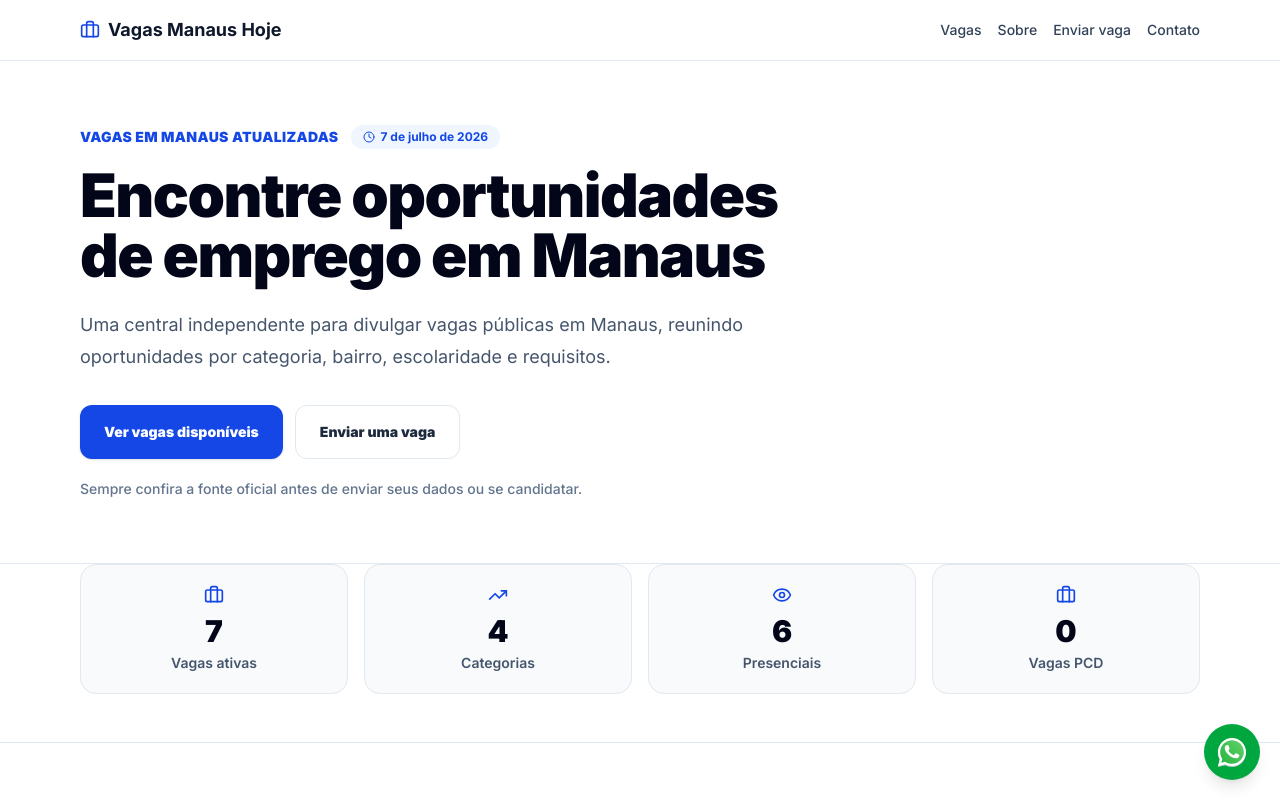
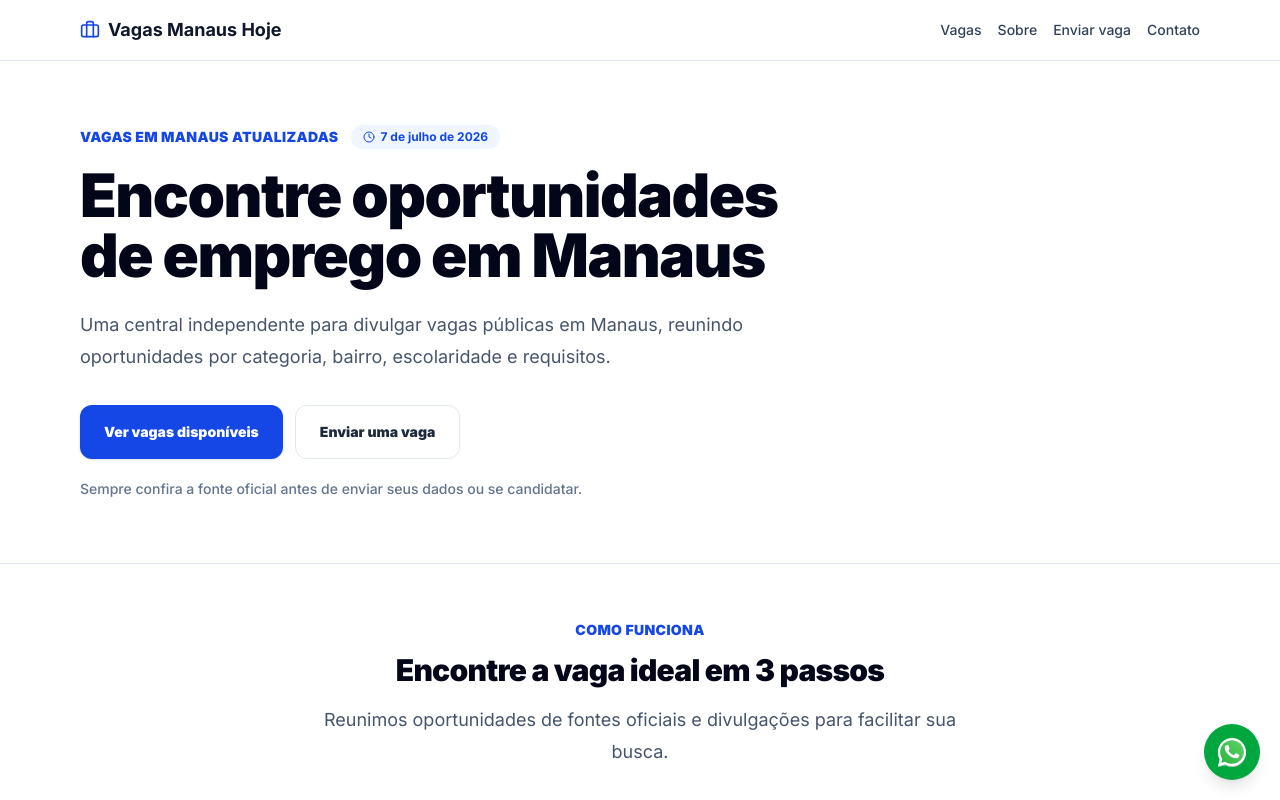
Before and after one commit to JonathanSisnando/VagasEmprego, a Next.js app: page / in a window 1280 px wide. Shown: the top 800 px of the page. Built offline with nearby package versions, Linux system fonts and the light colour scheme; no server answers.

Commit message:
Remove stats banner (vagas ativas/categorias/etc) da home
Destaque principal agora são as vagas do Sine Manaus

```diff
--- a/app/page.tsx
+++ b/app/page.tsx
@@ -1,5 +1,5 @@
 import Link from "next/link";
-import { Briefcase, Search, Eye, Send, Clock, TrendingUp } from "lucide-react";
+import { Search, Eye, Send, Clock } from "lucide-react";
 import { vagas } from "../data/vagas";
 import { VagaCard } from "../components/VagaCard";
 import { CurriculoCta } from "../components/CurriculoCta";
@@ -10,29 +10,12 @@ import { Testimonials } from "../components/Testimonials";
 export default function HomePage() {
   const ultimasVagas = vagas.slice(0, 6);
 
-  const totalVagas = vagas.length;
-
-  const totalCategorias = new Set(vagas.map((vaga) => vaga.categoria)).size;
-
-  const totalVagasPcd = vagas.filter((vaga) => vaga.pcd).length;
-
-  const totalPresenciais = vagas.filter(
-    (vaga) => vaga.modalidade === "Presencial"
-  ).length;
-
   const dataAtual = new Date();
   const dataFormatada = new Intl.DateTimeFormat("pt-BR", {
     day: "numeric",
     month: "long",
     year: "numeric",
   }).format(dataAtual);
-
-  const stats = [
-    { valor: totalVagas, rotulo: "Vagas ativas", icone: Briefcase },
-    { valor: totalCategorias, rotulo: "Categorias", icone: TrendingUp },
-    { valor: totalPresenciais, rotulo: "Presenciais", icone: Eye },
-    { valor: totalVagasPcd, rotulo: "Vagas PCD", icone: Briefcase },
-  ];
 
   const passos = [
     {
@@ -108,30 +91,7 @@ export default function HomePage() {
         </div>
       </section>
 
-      <FadeIn delay={100}>
-        <section className="border-b border-slate-200 bg-white">
-          <div className="mx-auto max-w-6xl px-4 pb-12">
-            <div className="grid grid-cols-2 gap-4 md:grid-cols-4">
-              {stats.map((stat) => (
-                <div
-                  key={stat.rotulo}
-                  className="rounded-2xl border border-slate-200 bg-slate-50 p-5 text-center transition hover:border-blue-200 hover:bg-blue-50 hover:shadow-sm"
-                >
-                  <stat.icone className="mx-auto size-5 text-blue-700" aria-hidden="true" />
-                  <p className="mt-2 text-3xl font-black text-slate-950">
-                    {stat.valor}
-                  </p>
-                  <p className="mt-1 text-sm font-semibold text-slate-600">
-                    {stat.rotulo}
-                  </p>
-                </div>
-              ))}
-            </div>
-          </div>
-        </section>
-      </FadeIn>
-
-      <FadeIn delay={200}>
+      <FadeIn>
         <section className="border-b border-slate-200 bg-white">
           <div className="mx-auto max-w-6xl px-4 py-14">
             <div className="text-center">
```
